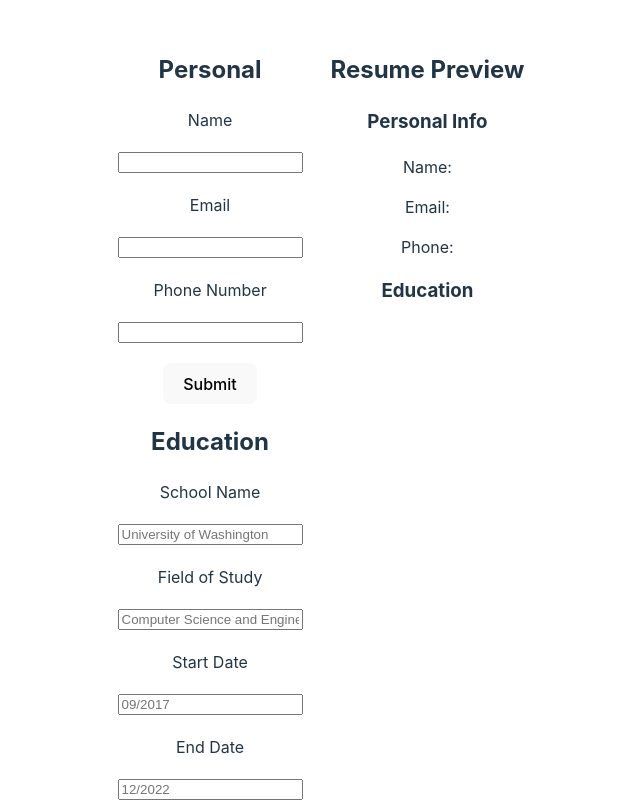
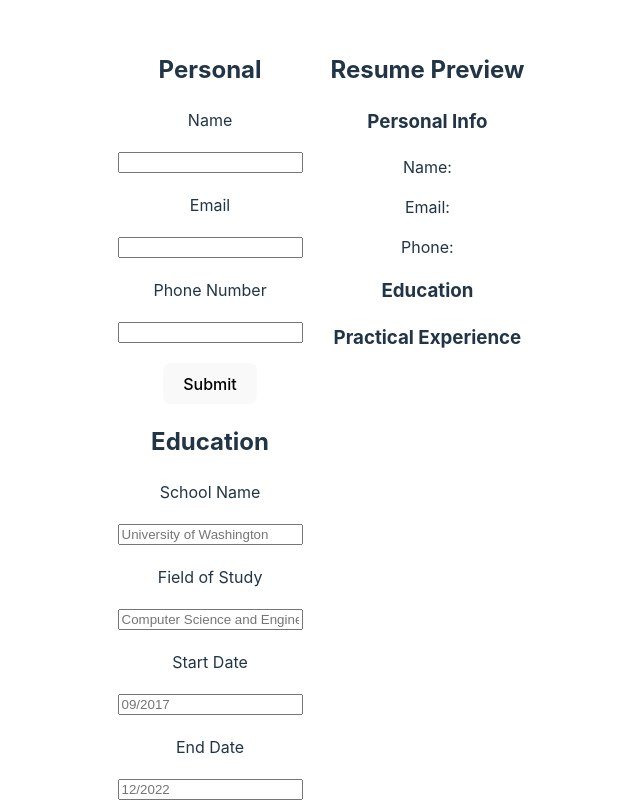
Before and after one commit to futurebound/cv-app, a React (Vite) app: page / in a window 1280 px wide. Shown: the top 802 px of the page, without its empty margins (333-973 px from the left). Built offline with nearby package versions, Linux system fonts and the light colour scheme.

Commit message:
feat: resume preview rendering practical experience

```diff
--- a/src/components/ResumePreview.jsx
+++ b/src/components/ResumePreview.jsx
@@ -1,4 +1,8 @@
-export default function ResumePreview({ personalInfo, educationList }) {
+export default function ResumePreview({
+  personalInfo,
+  educationList,
+  practicalList,
+}) {
   return (
     <div>
       <h2>Resume Preview</h2>
@@ -20,6 +24,19 @@ export default function ResumePreview({ personalInfo, educationList }) {
           </div>
         ))}
       </section>
+      <section className='resume-section'>
+        <h3>Practical Experience</h3>
+        {practicalList.map((job, index) => (
+          <div key={index}>
+            <p>Company: {job.company}</p>
+            <p>Job Title: {job.title}</p>
+            <p>Responsibilities: {job.responsibilities}</p>
+            <p>
+              Dates of Job: {job.startDate} - {job.endDate}
+            </p>
+          </div>
+        ))}
+      </section>
     </div>
   )
 }
```
